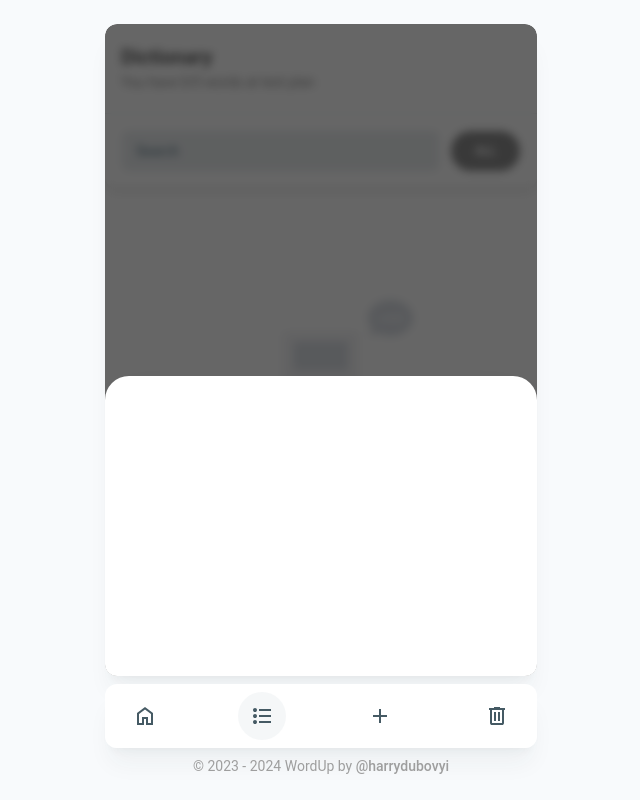
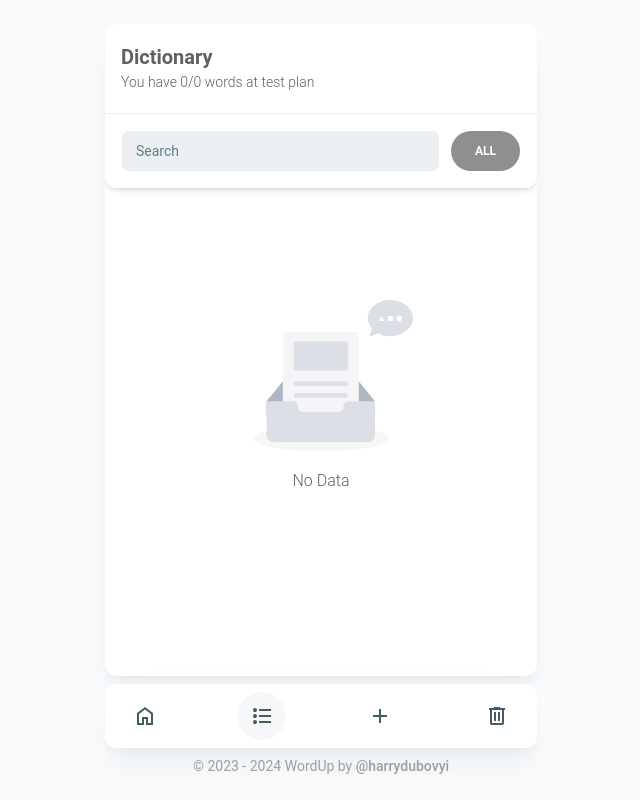
Before and after one commit to harrydubovoy/word-up, a React (Vite) app: page /list in a window 1280 px wide. Shown: the whole page, without its empty margins (319-959 px from the left). Built offline with nearby package versions, Linux system fonts and the light colour scheme.

Commit message:
fix drawer state

```diff
--- a/src/screen/ListScreen/index.jsx
+++ b/src/screen/ListScreen/index.jsx
@@ -61,7 +61,7 @@ function ListScreen() {
   const navigate = useNavigate();
 
   const drawerRef = useRef(null);
-  const [drawerDescriptionId, setDrawerDescriptionId] = useState(-1);
+  const [drawerDescriptionId, setDrawerDescriptionId] = useState(0);
 
   const dispatch = useAppDispatch();
   const entitiesDictionary = useAppSelector(selectEntitiesDictionary);
@@ -74,7 +74,7 @@ function ListScreen() {
   const { filterValue, filterDisplayValue, handleFilterTypeChange } = useFilterType();
 
   const handleOpenDescriptionDrawer = (id) => () => setDrawerDescriptionId(id);
-  const handleCloseDescriptionDrawer = () => setDrawerDescriptionId(-1);
+  const handleCloseDescriptionDrawer = () => setDrawerDescriptionId(0);
 
   const handleOnAddToTestPlan = (wordPairId) => () => {
     dispatch(addOneTestPlan({ id: wordPairId }));
```
